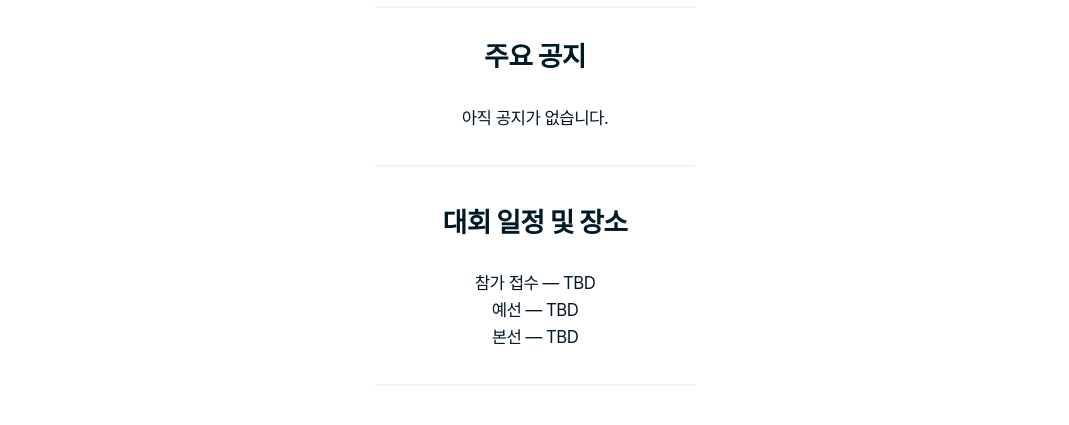
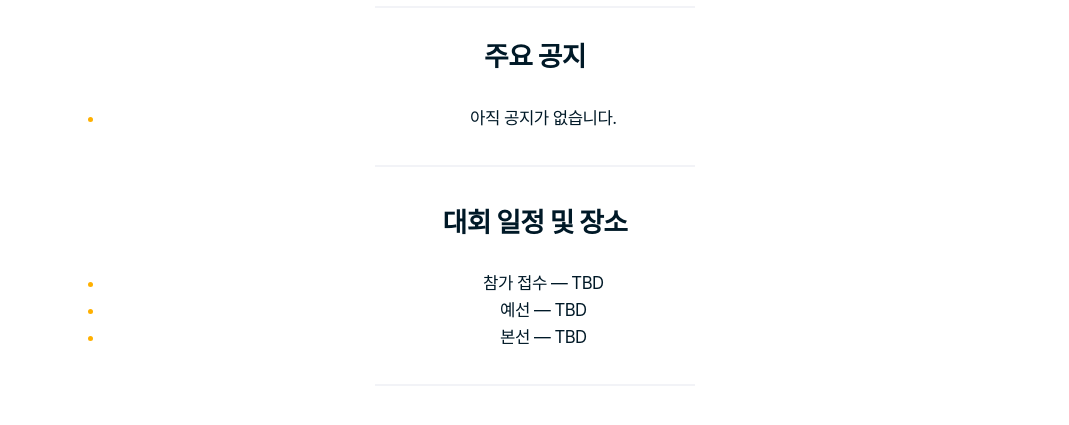
Before and after one commit to ucpcc/2022, a Jekyll site: the page built from index.md, in a window 1280 px wide. Shown: the part 1332-1757 px from the top of the page, without its empty margins (105-1174 px from the left). Built offline with Jekyll 4.4.1, drawn with Linux system fonts in a browser that asks for light colours; some web fonts are replaced.

Commit message:
fix: ul, ol styles

```diff
--- a/_sass/commons.scss
+++ b/_sass/commons.scss
@@ -76,6 +76,32 @@ sub {
   bottom: -0.25em;
 }
 
+ul,
+ol,
+li {
+  margin: 0;
+  padding: 0;
+}
+
+ul,
+ol {
+  padding-left: 1em;
+}
+
+ol {
+  list-style-type: decimal;
+}
+
+ul {
+  list-style-type: disc;
+}
+
+:is(ul, ol) li::marker {
+  color: var(--ucpc-amber);
+  width: 1em;
+  font-weight: 800;
+}
+
 b {
   font-weight: 700;
 }
```
